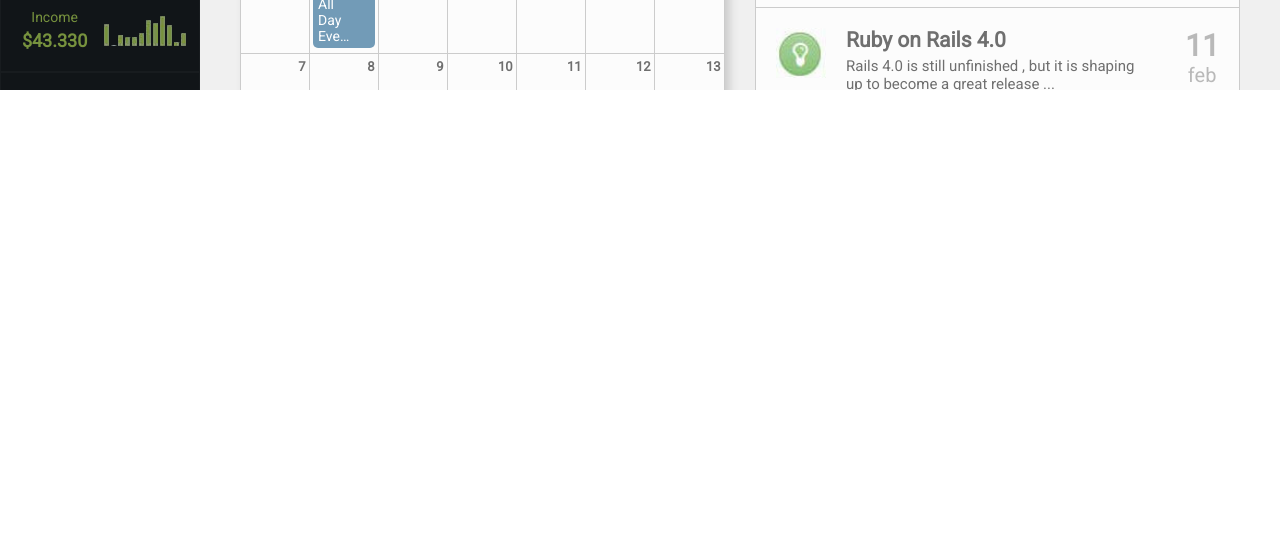
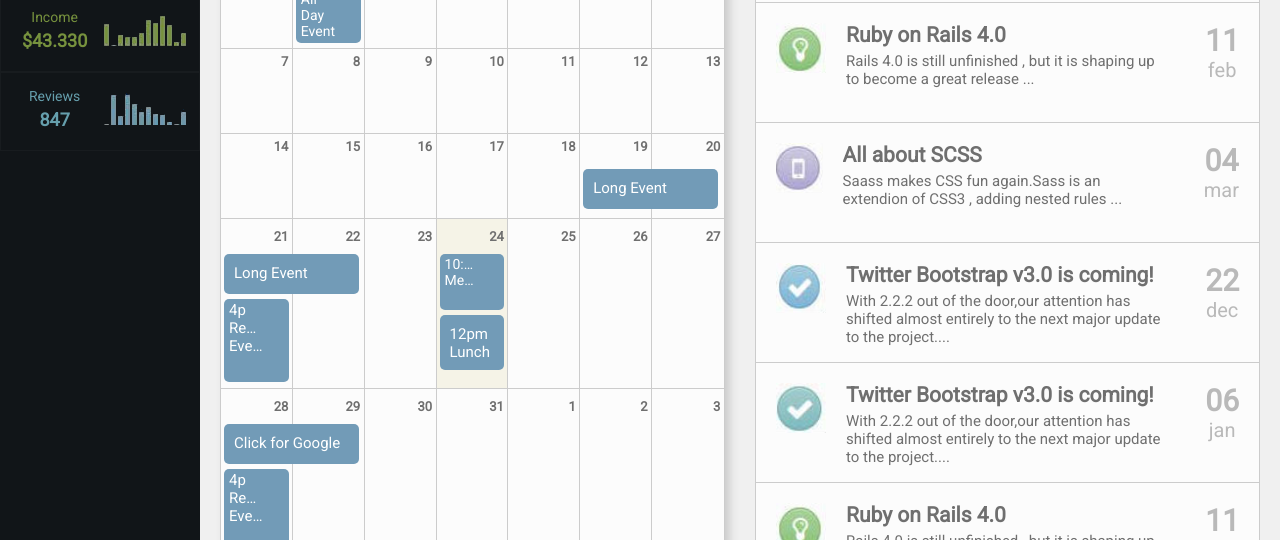
Before and after one commit to NirupamSharma/ui-assignment, a plain HTML site: page index.html in a window 1280 px wide. Shown: the part 710-1250 px from the top of the page. Before the commit the page ends 800 px from the top, so only its background shows below. Drawn offline with Linux system fonts and the light colour scheme; files whose address does not match are found by name.

Commit message:
Fixed problem with sidenavoverflow

```diff
--- a/css/style.css
+++ b/css/style.css
@@ -111,14 +111,15 @@ margin-left: 10px;
 }
 .bodywrapper
 {
-    height: calc(100% - 50px);
     display: flex;
+
 }
 .sidenavbar
 {
     background-color: #111518;
-    height: 100%;
+   position: sticky;
     width:200px;
+    height: auto;
     overflow: hidden;
 }
 .sidenavbar__item
@@ -300,7 +301,6 @@ display: inline-block;
 .chartscontentwrapper
 {
     display: flex;
-    margin-left: 20px;
     height: 360px;
 
 
@@ -441,7 +441,7 @@ display: inline-block;
     margin-left:30px;
     width:calc(100% - 260px);
     margin-top:30px;
-    margin-right: 20px;
+
 }
 .chartsheader
 {
@@ -571,7 +571,7 @@ margin-left:50px;
 .calendarpartwrapper
 {
 
-    margin:10px 20px 20px 20px;
+    margin-top:10px;
     height: 800px;
     display: flex;
     column-gap: 30px;
@@ -914,7 +914,7 @@ text-overflow: ellipsis;
 
     margin-top: 40px;
     padding-left:40px;
-    padding-right:20px;
+
     font-family: 'Roboto',sans-serif;
 
 }
@@ -1073,7 +1073,7 @@ text-overflow: ellipsis;
 .admincommentwrapper
 {
     background-color: white;
-    margin: 20px 20px 20px 100px;
+    margin: 20px 0px 20px 100px;
     border: 1px solid #ccc;
     border-radius: 5px;
     display: flex;
@@ -1224,3 +1224,10 @@ color:white;
   font-size: 2em;
   text-shadow: 0 0 0.5em black;
 }
+
+
+.mainbody
+{
+    background-color: #f0f0f0;
+    padding:30px 20px;
+}
--- a/index.html
+++ b/index.html
@@ -114,7 +114,7 @@
              </div>
 
              <!-- Scrollable part below-->
-             <div class="scrollablewrapper">
+                <div class="mainbody">
                 <div class="navigationtitlecontainer">
                    <div class="navigationtitlecontainer__item">
                        <img src="./images/home-img2.jpg" width="17px" height="15px"/>
```
